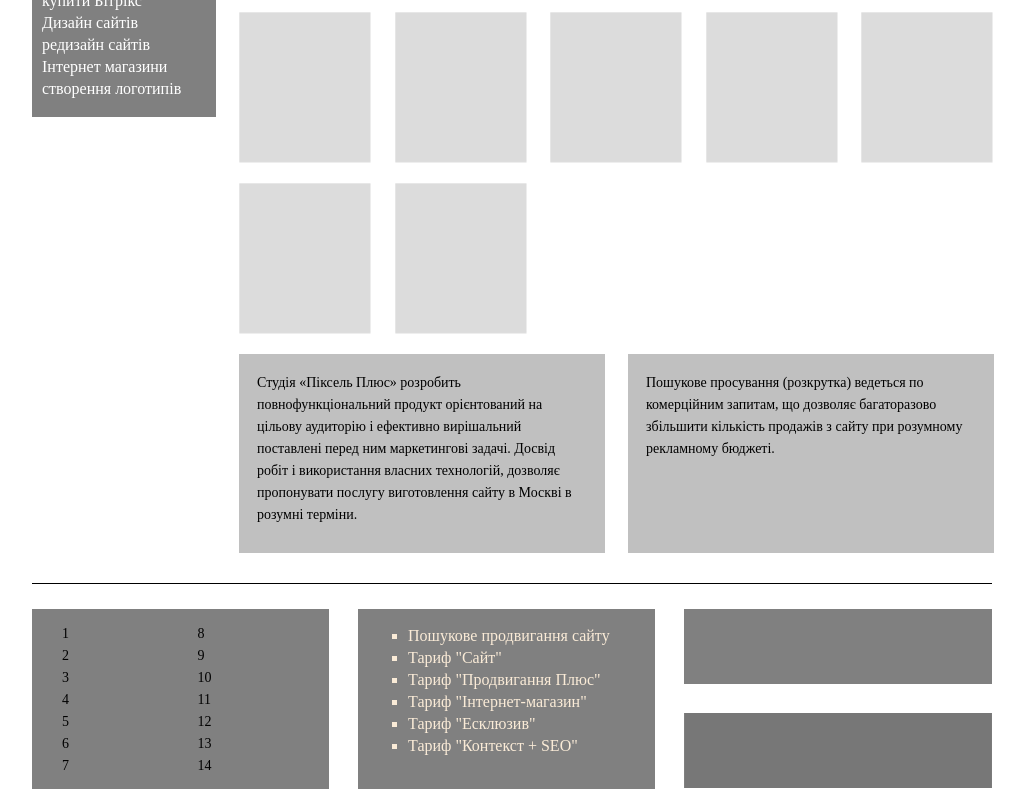
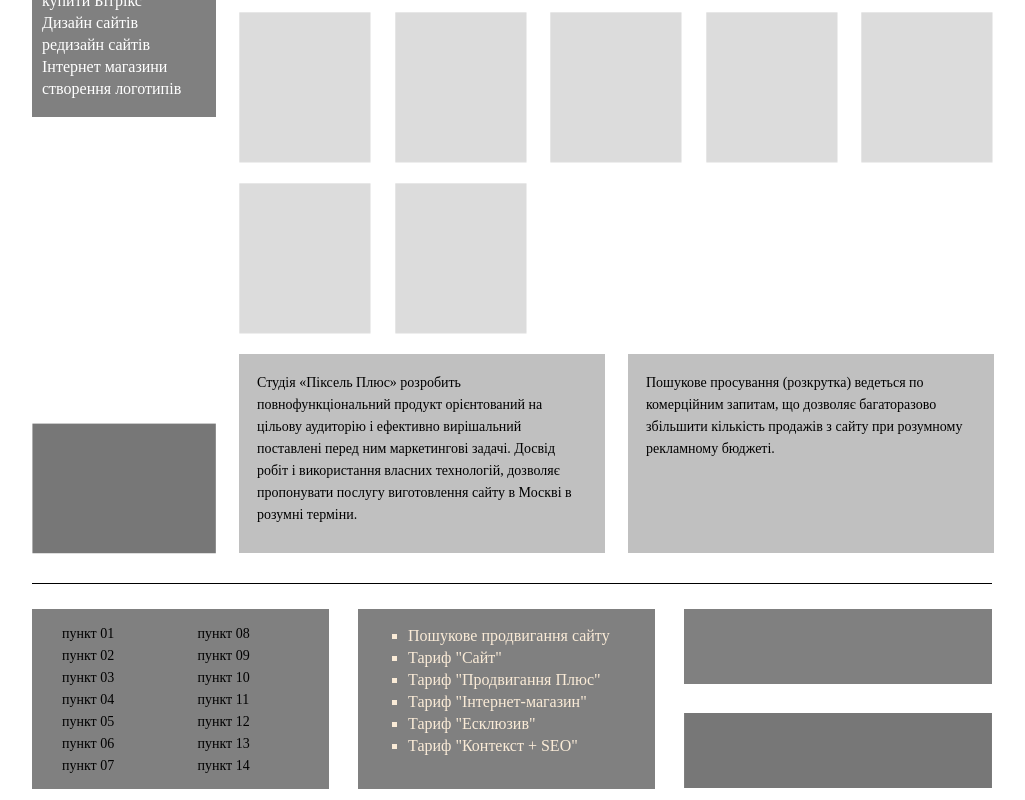
Before and after one commit to Kovalskiy266/first_layout_kovalskiy, a plain HTML site: page index.html in a window 1280 px wide. Shown: the part 389-1189 px from the top of the page, without its empty margins (128-1153 px from the left). Drawn offline with Linux system fonts and the light colour scheme.

Commit message:
Fix image bug

```diff
--- a/index.html
+++ b/index.html
@@ -46,8 +46,8 @@
                     Інтернет магазини<br>
                     створення логотипів<br>
                 </div>
-                <div class="logo_7.png">
-                <img src="logo_7.png" alt="">
+                <div>
+                <img src="image/block_7.png" alt="" class = "logo_7">
                 </div>
             </div>
             <div class="main_container">
@@ -93,20 +93,20 @@
 <footer>
     <div class="block10 text_10_block li1">
         <ul class="ul2" style="list-style-type: none;">
-        <li>1</li>
-        <li>2</li>
-        <li>3</li>
-        <li>4</li>
-        <li>5</li>
-        <li>6</li>
-        <li>7</li>
-        <li>8</li>
-        <li>9</li>
-        <li>10</li>
-        <li>11</li>
-        <li>12</li>
-        <li>13</li>
-        <li>14</li>
+        <li> пункт 01</li>
+        <li> пункт 02</li>
+        <li> пункт 03</li>
+        <li> пункт 04</li>
+        <li> пункт 05</li>
+        <li> пункт 06</li>
+        <li> пункт 07</li>
+        <li> пункт 08</li>
+        <li> пункт 09</li>
+        <li> пункт 10</li>
+        <li> пункт 11</li>
+        <li> пункт 12</li>
+        <li> пункт 13</li>
+        <li> пункт 14</li>
         </ul>
 
     </div>
```
